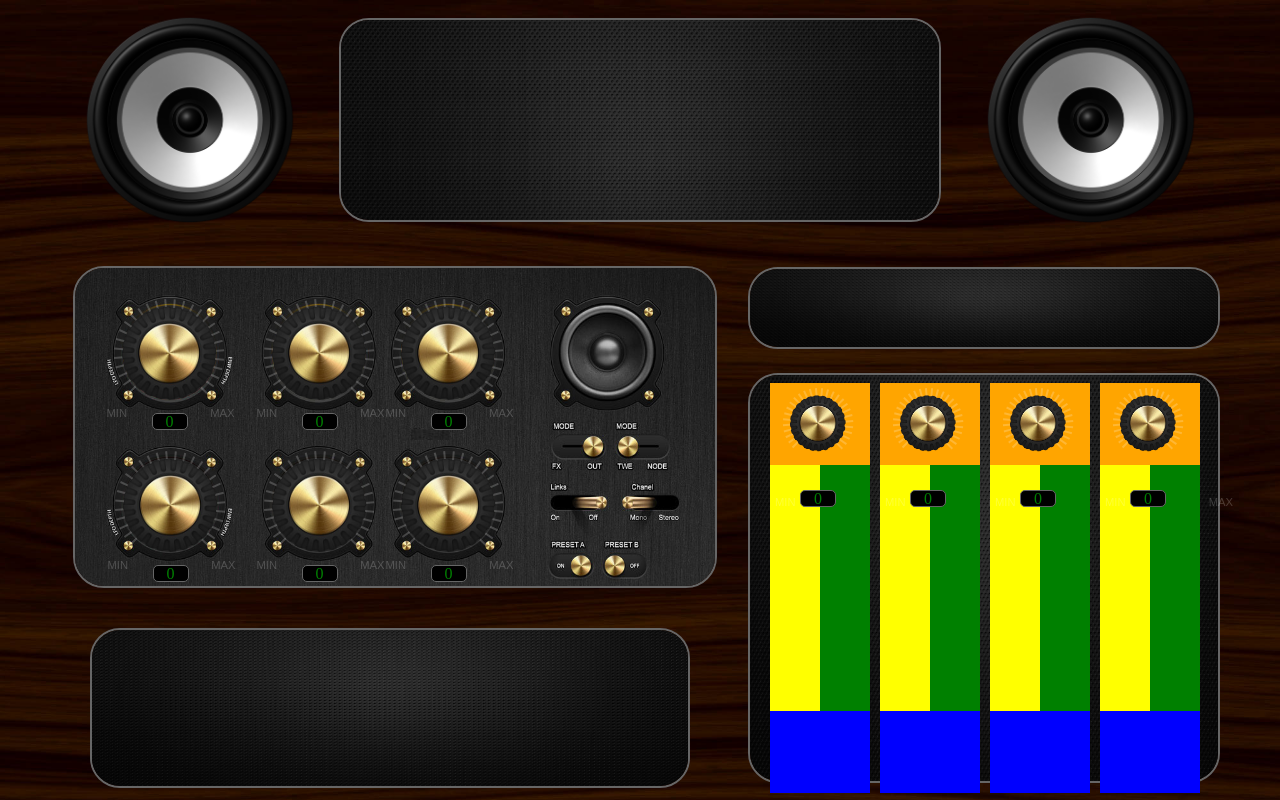
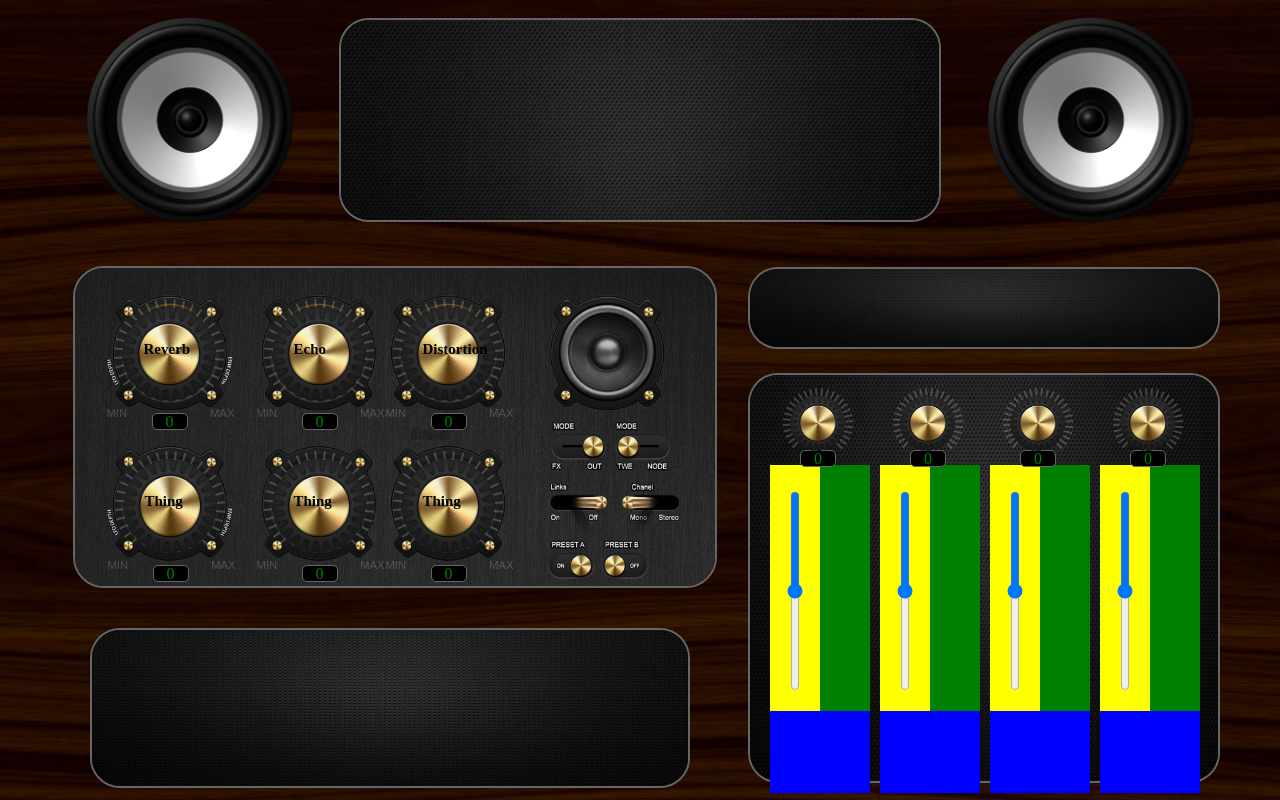
Before and after one commit to Kalikoze/Audio-God, a React (Create React App) app: page / in a window 1280 px wide. Built offline with nearby package versions, Linux system fonts and the light colour scheme.

Commit message:
Add text to knobs.  Move pan value containers.  Add faders

```diff
--- a/src/AudioEffects/AudioEffects.js
+++ b/src/AudioEffects/AudioEffects.js
@@ -10,12 +10,18 @@ export default class AudioEffects extends Component {
 
         <div className='track-controls-inner-box'>
           <img className='audio-controls-backdrop' alt='' src={AudioControlsBack}/>
-          <ControlKnob knobClass='control-knob1' knobType='knob-effects' ticks="tick-effects"/>
-          <ControlKnob knobClass='control-knob2' knobType='knob-effects' ticks="tick-effects"/>
-          <ControlKnob knobClass='control-knob3' knobType='knob-effects' ticks="tick-effects"/>
-          <ControlKnob knobClass='control-knob4' knobType='knob-effects' ticks="tick-effects"/>
-          <ControlKnob knobClass='control-knob5' knobType='knob-effects' ticks="tick-effects"/>
-          <ControlKnob knobClass='control-knob6' knobType='knob-effects' ticks="tick-effects"/>
+          <ControlKnob knobClass='control-knob1' knobType='knob-effects' ticks="tick-effects"
+          effect='Reverb' valueContainer='effects-value'/>
+          <ControlKnob knobClass='control-knob2' knobType='knob-effects' ticks="tick-effects"
+          effect='Echo' valueContainer='effects-value'/>
+          <ControlKnob knobClass='control-knob3' knobType='knob-effects' ticks="tick-effects"
+          effect='Distortion' valueContainer='effects-value'/>
+          <ControlKnob knobClass='control-knob4' knobType='knob-effects' ticks="tick-effects"
+          effect='Thing' valueContainer='effects-value'/>
+          <ControlKnob knobClass='control-knob5' knobType='knob-effects' ticks="tick-effects"
+          effect='Thing' valueContainer='effects-value'/>
+          <ControlKnob knobClass='control-knob6' knobType='knob-effects' ticks="tick-effects"
+          effect='Thing' valueContainer='effects-value'/>
         </div>
 
 
--- a/src/ControlKnob/ControlKnob.css
+++ b/src/ControlKnob/ControlKnob.css
@@ -105,7 +105,7 @@ body {
 }
 
 .knob-effects {
-  position: absolute;
+  position: relative;
   width: 100%;
   height: 100%;
   border-radius: 50%;
@@ -115,7 +115,7 @@ body {
 
 .knob:before {
   content: "";
-  position: absolute;
+  position: relative;
   bottom: 19%;
   left: 19%;
   width: 3%;
@@ -123,6 +123,15 @@ body {
   background-color: @light-colour;
   border-radius: 50%;
   /*.box-shadow(0 0 .4em 0 darken(@light-colour, 10%));*/
+}
+
+h2 {
+  position: absolute;
+  font-size: 15px;
+  top: 35px;
+  left: 22px;
+  z-index: 200;
+  color: black;
 }
 
 .min,
@@ -209,7 +218,7 @@ body {
 .tick-effects:nth-child(28) { transform: rotate(135deg);  }
 
 
-.value-container  {
+.effects-value  {
   position: absolute;
   top: 107px;
   left: 30px;
--- a/src/ControlKnob/ControlKnob.js
+++ b/src/ControlKnob/ControlKnob.js
@@ -34,9 +34,7 @@ export default class ControlKnob extends Component {
 
   render() {
     const { angle, currentValue, ticksArray } = this.state;
-    const { knobClass, knobType } = this.props;
-    // console.log(ticksArray)
-
+    const { knobClass, knobType, effect, ticks, valueContainer } = this.props;
     const y = angle;
     const styles = {
       transform: `rotate(${y}deg)`
@@ -46,15 +44,17 @@ export default class ControlKnob extends Component {
       <div className={knobClass}>
 
         <div className="knob-surround">
-        <img className={knobType} src={audioKnob} style={styles}  onWheel={e => this.moveKnob(e)}/>
-          <span className="min">Min</span>
-          <span className="max">Max</span>
-
+        <div className="image" onWheel={e => this.moveKnob(e)}>
+          <img className={knobType} src={audioKnob} alt='' style={styles}/>
+          <h2 style={styles}>{effect}</h2>
+        </div>
+          {ticks === "tick-effects" ? <span className="min">Min</span> : ''}
+          {ticks === "tick-effects" ? <span className="max">Max</span> : ''}
           <div className="ticks">
             {ticksArray}
           </div>
         </div>
-        <div className='value-container'>
+        <div className={valueContainer}>
           <p><span className="current-value">{currentValue}</span></p>
         </div>
       </div>
--- a/src/Controls/Controls.js
+++ b/src/Controls/Controls.js
@@ -7,7 +7,7 @@ export default class Controls extends Component {
     return (
       <div className="controls">
         <div className='controls-component-background'>
-          <img className='black-background-controls' src={blackBackground}/>
+          <img className='black-background-controls' alt='' src={blackBackground}/>
         </div>
       </div>
     )
--- a/src/TrackComponent/TrackComponent.css
+++ b/src/TrackComponent/TrackComponent.css
@@ -1,5 +1,4 @@
 .track-component1 {
-  background: red;
   position: absolute;
   height: 410px;
   top: 25px;
@@ -8,7 +7,6 @@
 }
 
 .track-component2 {
-  background: red;
   position: absolute;
   height: 410px;
   top: 25px;
@@ -17,7 +15,6 @@
 }
 
 .track-component3 {
-  background: red;
   position: absolute;
   height: 410px;
   top: 25px;
@@ -26,7 +23,6 @@
 }
 
 .track-component4 {
-  background: red;
   position: absolute;
   height: 410px;
   top: 25px;
@@ -40,7 +36,6 @@
   align-items: center;
   justify-content: center;
   height: 20%;
-  background: orange;
 }
 
 .volume-container {
@@ -108,6 +103,28 @@
   height: 60%;
 }
 
+.pan-value {
+  position: absolute;
+  top: 67px;
+  left: 30px;
+  width: 34px;
+  height: 15px;
+  background: black;
+  border-radius: 5px;
+  border: solid 1px #666666;
+  display: flex;
+  align-items: center;
+  justify-content: center;
+}
+
+.fader {
+  position: absolute;
+  top: 200px;
+  left: -75px;
+  width: 200px;
+  transform: rotate(90deg)
+}
+
 .tick-pans:nth-child(1)  { transform: rotate(-135deg); }
 .tick-pans:nth-child(2)  { transform: rotate(-125deg); }
 .tick-pans:nth-child(3)  { transform: rotate(-115deg); }
--- a/src/TrackComponent/TrackComponent.js
+++ b/src/TrackComponent/TrackComponent.js
@@ -9,10 +9,11 @@ export default class TrackComponent extends Component {
       <div className={trackClass}>
         <div className='pan-container'>
           <ControlKnob knobClass="pan" knobType='pan-knob'
-          ticks={"tick-pans"}/>
+          ticks={"tick-pans"} valueContainer='pan-value'/>
         </div>
         <div className="volume-container">
           <div className="volume-control">
+            <input type='range' className='fader'/>
           </div>
           <div className="volume-display">
           </div>
```
